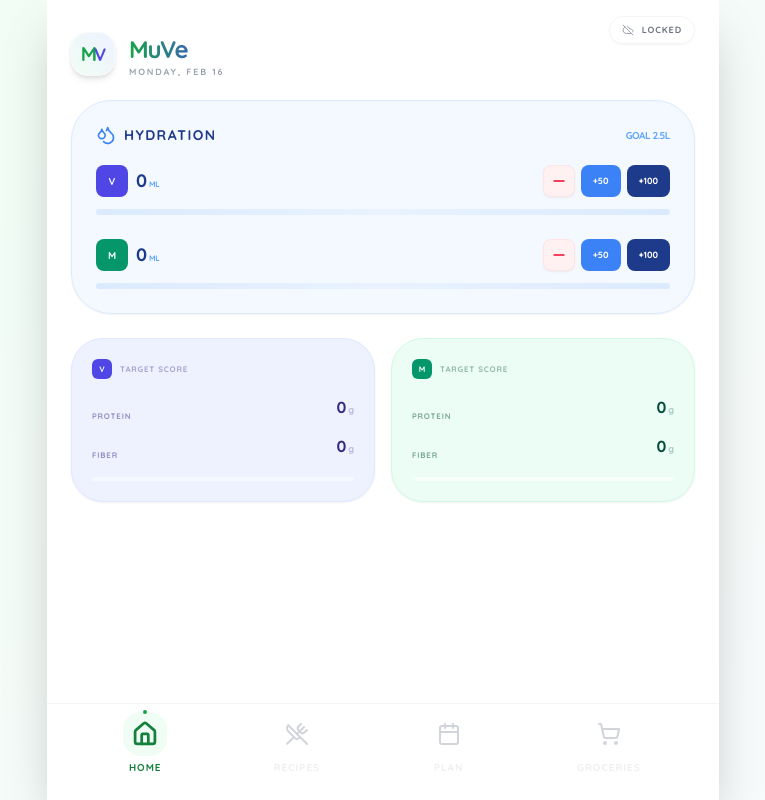
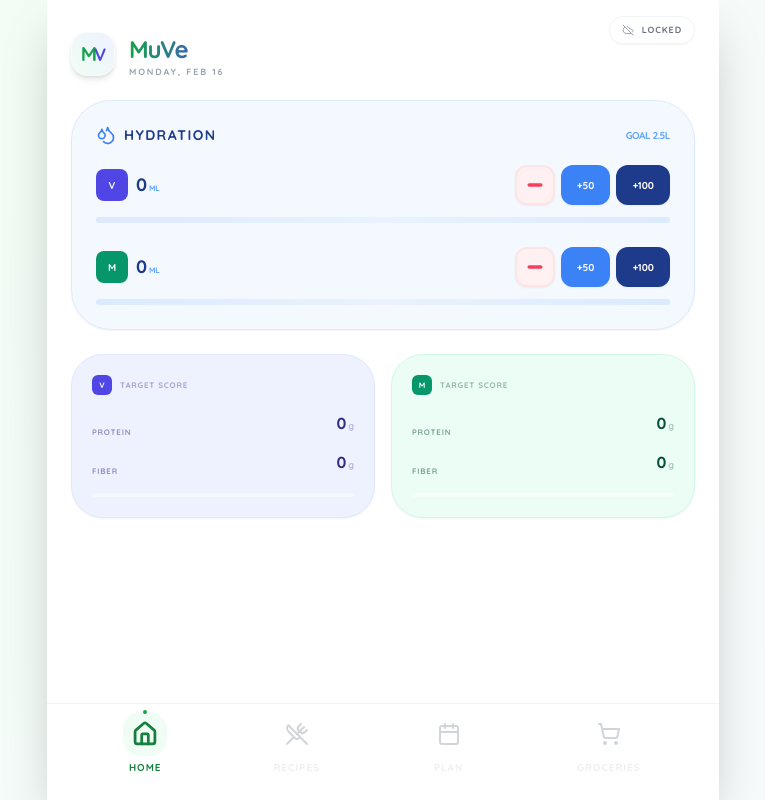
Before and after one commit to vedagaddam/meal-prep, a React (Vite) app: page / in a window 1280 px wide. Both pictures are taken after typing "Sample", "Sample123" into the empty fields and a click on the button "OPEN VAULT". Shown: the whole page, without its empty margins (257-1022 px from the left). Built offline with nearby package versions, Linux system fonts and the light colour scheme.

Commit message:
fix: Improve UI elements and data handling
Refactor component styles and increase padding in MealPlanTab for better visibility. Rename `prep_tasks` to `prepTasks` in App.tsx to align with TypeScript naming conventions. Address type assertion in GroceriesTab for more robust reduce operation.

```diff
--- a/App.tsx
+++ b/App.tsx
@@ -137,7 +137,7 @@ const App: React.FC = () => {
             type: r.type || 'Regular',
             difficulty: r.difficulty,
             ingredients: r.ingredients,
-            prep_tasks: r.prep_tasks || [],
+            prepTasks: r.prep_tasks || [], // FIXED: renamed from prep_tasks to prepTasks to satisfy TS2561
             macros: r.macros,
             synced: true
           });
@@ -429,12 +429,12 @@ const HomeWaterItem: React.FC<{ profile: UserProfile; amount: number; onUpdate:
         <div className="flex gap-1.5">
           <button
             onClick={() => onUpdate(-50)}
-            className="w-8 h-8 flex items-center justify-center bg-rose-50 text-rose-500 border border-rose-100 rounded-lg active:scale-90 transition-transform shadow-sm"
+            className="w-10 h-10 flex items-center justify-center bg-rose-50 text-rose-500 border-2 border-rose-100 rounded-xl active:scale-90 transition-transform shadow-sm"
           >
-            <Minus className="w-4 h-4 stroke-[3px]" />
+            <Minus className="w-5 h-5 stroke-[4px]" />
           </button>
-          <button onClick={() => onUpdate(50)} className="px-3 h-8 bg-blue-500 text-white rounded-lg font-black text-[9px] uppercase active:scale-95 transition-transform">+50</button>
-          <button onClick={() => onUpdate(100)} className="px-3 h-8 bg-blue-900 text-white rounded-lg font-black text-[9px] uppercase active:scale-95 transition-transform">+100</button>
+          <button onClick={() => onUpdate(50)} className="px-4 h-10 bg-blue-500 text-white rounded-xl font-black text-[10px] uppercase active:scale-95 transition-transform shadow-sm">+50</button>
+          <button onClick={() => onUpdate(100)} className="px-4 h-10 bg-blue-900 text-white rounded-xl font-black text-[10px] uppercase active:scale-95 transition-transform shadow-sm">+100</button>
         </div>
       </div>
       <div className="h-1.5 w-full bg-blue-100 rounded-full overflow-hidden relative">
--- a/components/GroceriesTab.tsx
+++ b/components/GroceriesTab.tsx
@@ -81,8 +81,8 @@ const GroceriesTab: React.FC<GroceriesTabProps> = ({ recipes, mealPlan }) => {
   const clearChecked = () => setCheckedItems(new Set());
 
   const stores = Object.keys(groceryGroups).sort();
-  // Fix: Cast curr to any[] or AggregateIngredient[] to resolve 'unknown' length property error during reduction
-  const totalItems = Object.values(groceryGroups).reduce((acc, curr) => acc + (curr as any[]).length, 0);
+  // Fix: Explicitly type accumulator as number to avoid 'unknown' type in arithmetic during reduction
+  const totalItems = Object.values(groceryGroups).reduce((acc: number, curr) => acc + (curr as any[]).length, 0);
 
   return (
     <div className="animate-in fade-in duration-500 space-y-6 pb-20">
--- a/components/MealPlanTab.tsx
+++ b/components/MealPlanTab.tsx
@@ -307,8 +307,8 @@ const MealPlanTab: React.FC<MealPlanTabProps> = ({ recipes, mealPlan, onUpdatePl
                 <X className="w-5 h-5 text-gray-400" />
               </button>
             </div>
-            {/* Increased max height and added bottom padding to ensure final items are visible and scrollable */}
-            <div className="space-y-2 max-h-[60vh] overflow-y-auto pr-2 pb-16 scroll-momentum">
+            {/* Further increased padding to pb-32 to ensure floating iOS bars don't cover the last recipe */}
+            <div className="space-y-2 max-h-[65vh] overflow-y-auto pr-2 pb-32 scroll-momentum">
               {recipes.length > 0 ? (
                 recipes.map(recipe => (
                   <button
@@ -357,12 +357,12 @@ const PlanWaterMini: React.FC<{ profile: UserProfile; amount: number; onUpdate:
       <div className="flex gap-1">
         <button
           onClick={() => onUpdate(-50)}
-          className="flex-1 h-8 flex items-center justify-center bg-rose-50 text-rose-500 border border-rose-100 rounded-lg active:scale-95 transition-all"
+          className="flex-1 h-9 flex items-center justify-center bg-rose-50 text-rose-500 border-2 border-rose-100 rounded-xl active:scale-95 transition-all shadow-sm"
         >
-          <Minus className="w-3 h-3 stroke-[3px]" />
+          <Minus className="w-4 h-4 stroke-[4px]" />
         </button>
-        <button onClick={() => onUpdate(50)} className="flex-1 h-8 flex items-center justify-center bg-blue-100 rounded-lg text-blue-700 font-bold text-[10px] active:scale-95 transition-all">+50</button>
-        <button onClick={() => onUpdate(100)} className="flex-1 h-8 flex items-center justify-center bg-blue-900 rounded-lg text-white font-bold text-[10px] active:scale-95 transition-all">+100</button>
+        <button onClick={() => onUpdate(50)} className="flex-1 h-9 flex items-center justify-center bg-blue-100 rounded-xl text-blue-700 font-bold text-[10px] active:scale-95 transition-all shadow-sm">+50</button>
+        <button onClick={() => onUpdate(100)} className="flex-1 h-9 flex items-center justify-center bg-blue-900 rounded-xl text-white font-bold text-[10px] active:scale-95 transition-all shadow-sm">+100</button>
       </div>
       <div className="h-1 w-full bg-gray-100 rounded-full overflow-hidden">
         <div className={`h-full ${accentColor} transition-all duration-700`} style={{ width: `${progress}%` }} />
```
